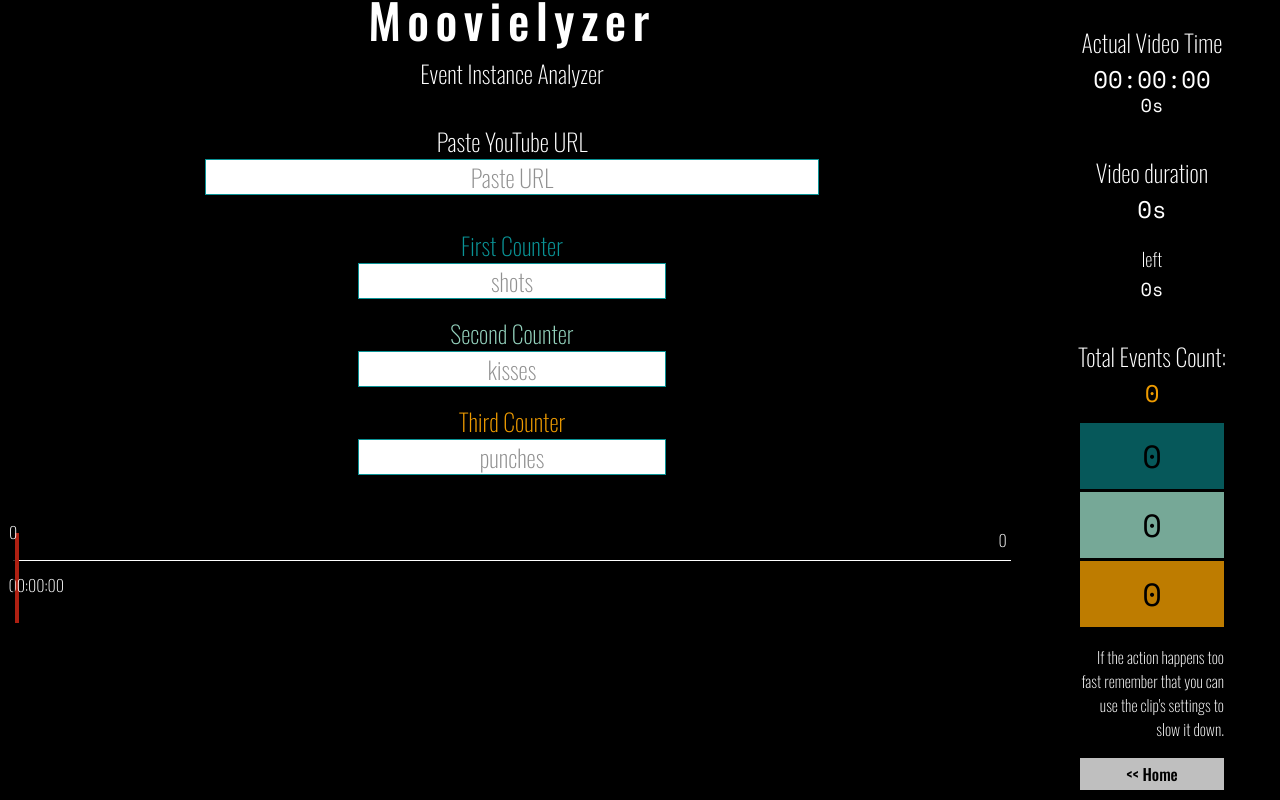
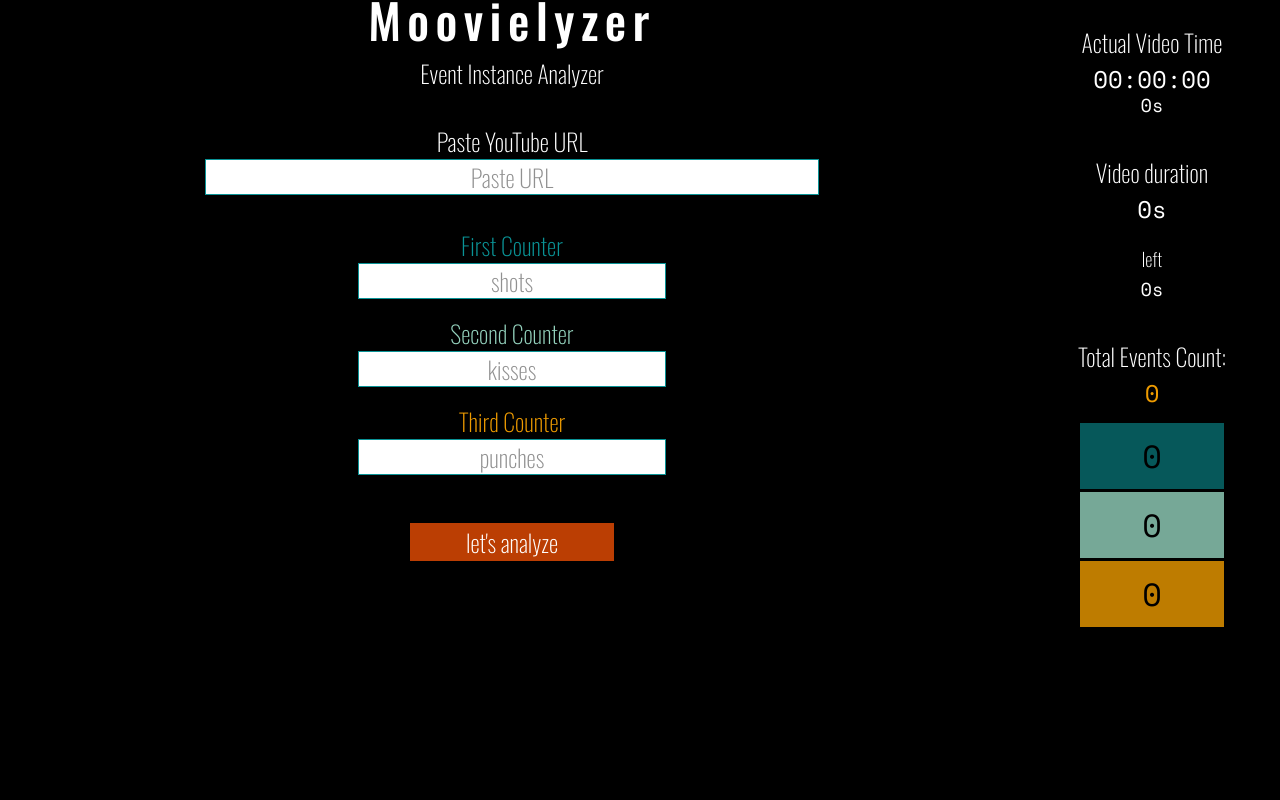
Before and after one commit to DabTheMatt/styledDawn, a React (Create React App) app: page / in a window 1280 px wide. Shown: the top 800 px of the page. Built offline with nearby package versions, Linux system fonts and the light colour scheme.

Commit message:
hidden show

```diff
--- a/public/index.html
+++ b/public/index.html
@@ -7,7 +7,7 @@
     <meta name="theme-color" content="#000000" />
     <meta
       name="description"
-      content="Styled Dawn CSS exercise"
+      content="Event Instance Analyzer"
     />
     <link rel="apple-touch-icon" href="%PUBLIC_URL%/logo192.png" />
     <!--
@@ -24,7 +24,7 @@
       work correctly both with client-side routing and a non-root public URL.
       Learn how to configure a non-root public URL by running `npm run build`.
     -->
-    <title>Styled Dawn</title>
+    <title>Moovielyzer</title>
   </head>
   <body>
     <noscript>You need to enable JavaScript to run this app.</noscript>
--- a/src/components/Video.js
+++ b/src/components/Video.js
@@ -28,10 +28,13 @@
     orangeArray: [],
     orangeBtn: "",
     showVideo: false,
+    showClass: "hidden",
     youtubeUrl: "",
     time: "00:00:00"
 
   };
+
+
 
   onStart = () => {
     console.log("started");
@@ -163,6 +166,7 @@
     this.setState({
       youtubeUrl: e.target.urlInput.value,
       showVideo: true,
+      showClass: "visible",
       greenBtn: e.target.greenInput.value,
       whiteBtn: e.target.whiteInput.value,
       orangeBtn: e.target.orangeInput.value
@@ -184,7 +188,8 @@
       greenShots: 0,
       whiteShots: 0,
       orangeShots: 0,
-      time: 0
+      time: 0,
+      showClass: "hidden"
     })
   }
 
@@ -229,13 +234,15 @@
                     name="orangeInput"
                     placeholder="punches"
                     />
-                    <button className="send">Send</button>
+                    <button className="send">
+let's analyze</button>
                     </form>
                   </FormWrapper>
                 </div>
           }
             <GraphWrapper>
-          <div className="graphBcg">
+
+          <div className="graphBcg" style={{visibility: `${this.state.showClass}`}}>
             <div className="graph">
               <div className="axisX">
                 <div className="startTime">0</div>
@@ -259,6 +266,7 @@
               </div>
             </div>
           </div>
+
         </GraphWrapper>
           </VideoWrapper>
 
@@ -288,7 +296,7 @@
             </button>
 
 
-            <div className="info">
+            <div className="info" style={{visibility: `${this.state.showClass}`}}>
               <p>If the action happens too fast remember that you can use the clip's settings to slow it down.</p>
 
               <button id="home" onClick={this.handleHome}>
```
